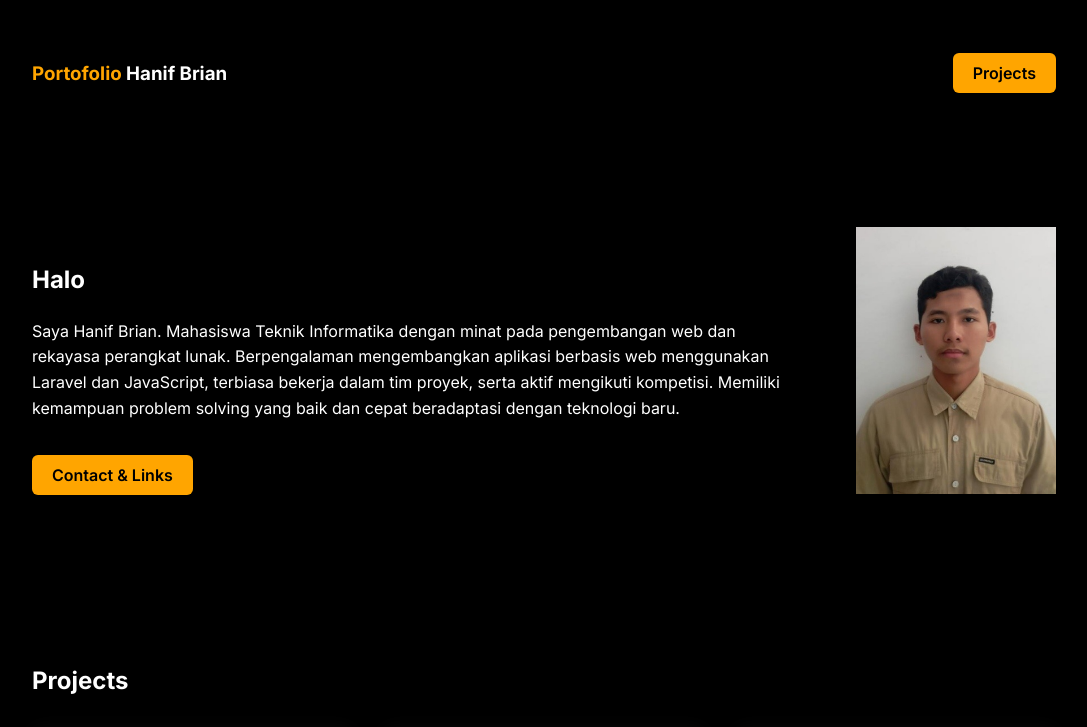
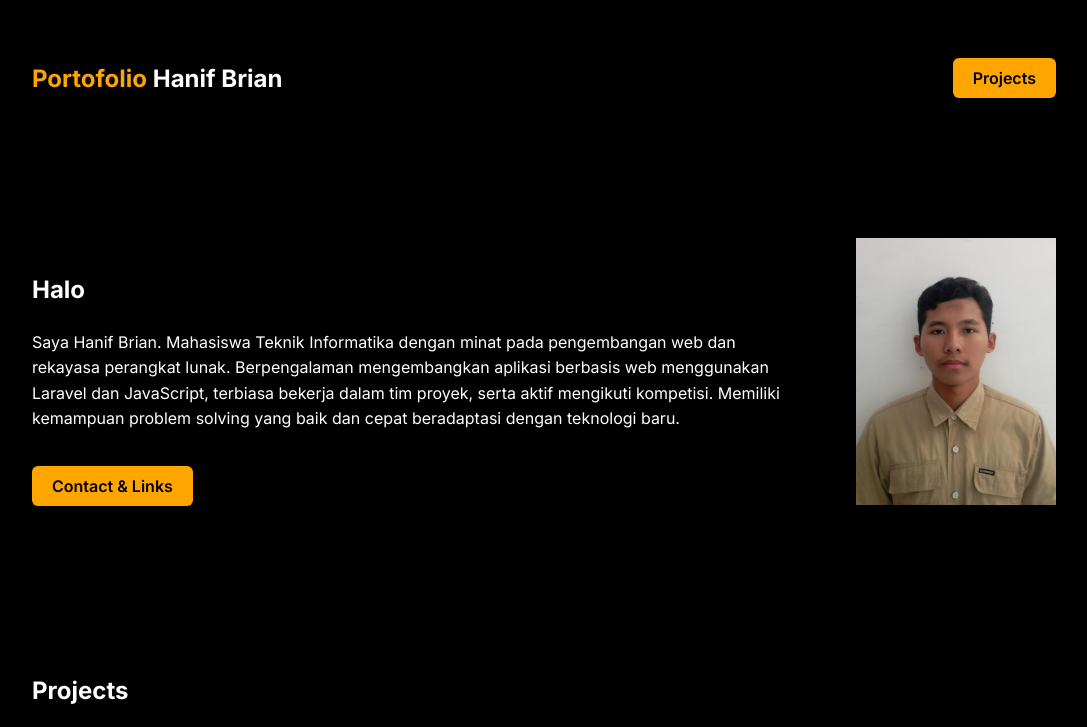
Before and after one commit to hanifbrian123/portofolio, a plain HTML site: page index.html in a window 1280 px wide. Shown: the top 727 px of the page, without its empty margins (96-1183 px from the left). Drawn offline with Linux system fonts and the light colour scheme.

Commit message:
Change header from h3 to h2 for portfolio title

```diff
--- a/index.html
+++ b/index.html
@@ -92,7 +92,7 @@
 </head>
 <body>
   <header>
-    <h3><span style="color:orange;">Portofolio</span> Hanif Brian</h3>
+    <h2><span style="color:orange;">Portofolio</span> Hanif Brian</h2>
     <nav>
       <a href="#projects" class="btn">Projects</a>
     </nav>
```
